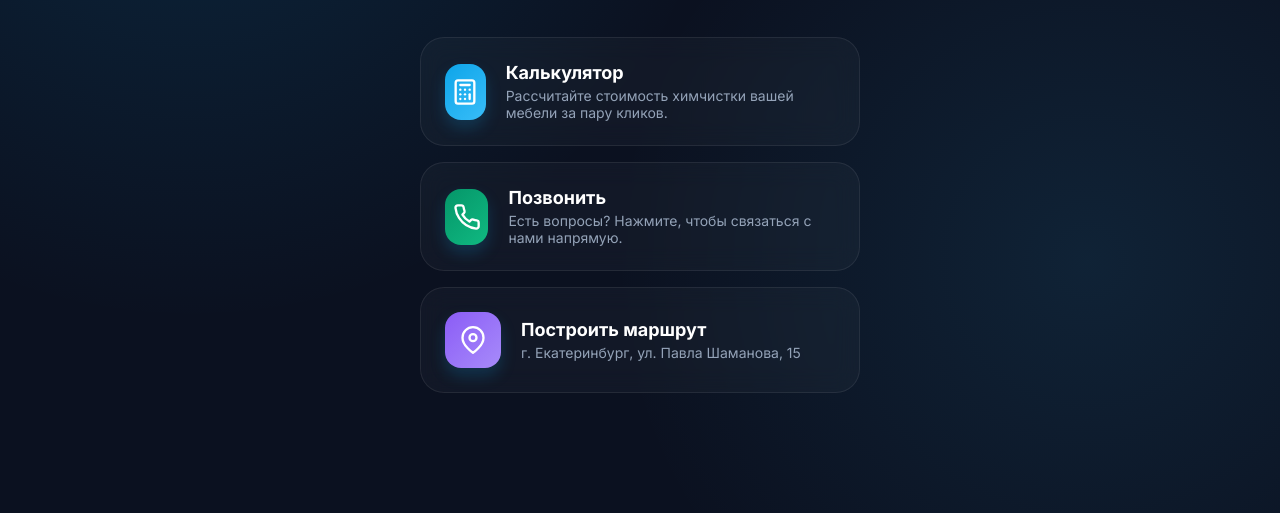
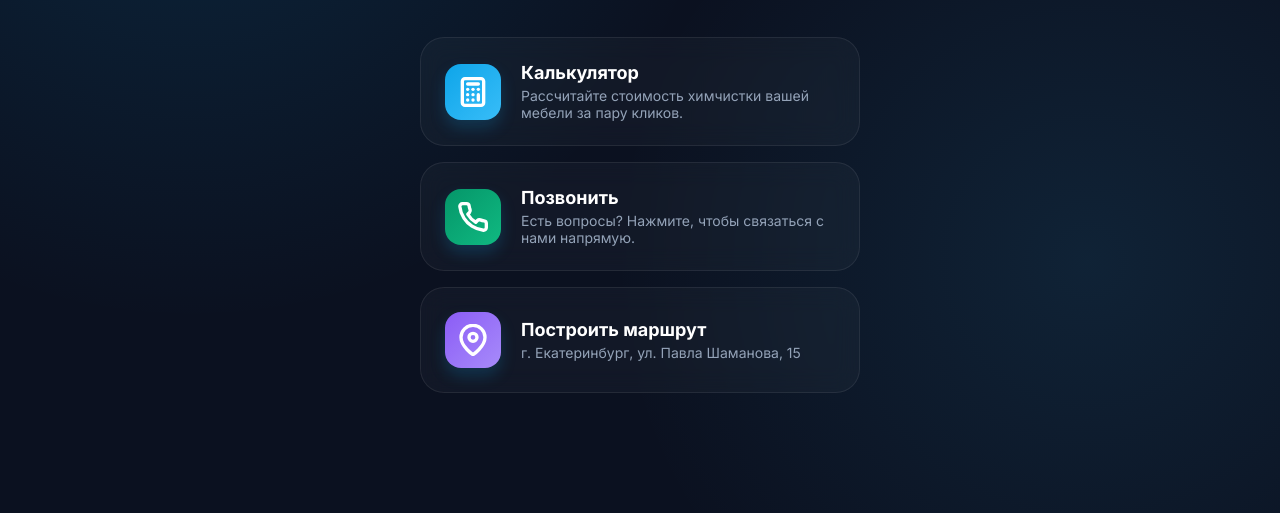
Before and after one commit to rechkalovIvan/max-mini-app, a plain HTML site: page index.html in a window 1280 px wide. Shown: the part 219-732 px from the top of the page. Drawn offline with Linux system fonts and the light colour scheme.

Commit message:
Fixed icon rendering: increased size, stroke weight and added flex-shrink

```diff
--- a/index.html
+++ b/index.html
@@ -122,6 +122,7 @@
             justify-content: center;
             color: white;
             box-shadow: 0 8px 16px rgba(14, 165, 233, 0.2);
+            flex-shrink: 0;
         }
 
         .card-content h3 {
@@ -174,7 +175,7 @@
     <div class="menu-grid">
         <a href="calculator.html" class="menu-card animate-in" style="animation-delay: 0.4s">
             <div class="card-icon">
-                <svg width="28" height="28" viewBox="0 0 24 24" fill="none" stroke="currentColor" stroke-width="2"
+                <svg width="32" height="32" viewBox="0 0 24 24" fill="none" stroke="currentColor" stroke-width="2.5"
                     stroke-linecap="round" stroke-linejoin="round">
                     <rect x="4" y="2" width="16" height="20" rx="2" ry="2"></rect>
                     <line x1="8" y1="6" x2="16" y2="6"></line>
@@ -196,7 +197,7 @@
 
         <a href="tel:+79122745393" class="menu-card animate-in" style="animation-delay: 0.5s">
             <div class="card-icon" style="background: linear-gradient(135deg, #059669, #10b981);">
-                <svg width="28" height="28" viewBox="0 0 24 24" fill="none" stroke="currentColor" stroke-width="2"
+                <svg width="32" height="32" viewBox="0 0 24 24" fill="none" stroke="currentColor" stroke-width="2.5"
                     stroke-linecap="round" stroke-linejoin="round">
                     <path d="M22 16.92v3a2 2 0 0 1-2.18 2 19.79 19.79 0 0 1-8.63-3.07 19.5 19.5 0 0 1-6-6 19.79 19.79 0 0 1-3.07-8.67A2 2 0 0 1 4.11 2h3a2 2 0 0 1 2 1.72 12.84 12.84 0 0 0 .7 2.81 2 2 0 0 1-.45 2.11L8.09 9.91a16 16 0 0 0 6 6l1.27-1.27a2 2 0 0 1 2.11-.45 12.84 12.84 0 0 0 2.81.7A2 2 0 0 1 22 16.92z"></path>
                 </svg>
@@ -209,7 +210,7 @@
 
         <a href="yandexnavi://build_route_on_map?lat_to=56.787339&lon_to=60.518042" class="menu-card animate-in" style="animation-delay: 0.6s">
             <div class="card-icon" style="background: linear-gradient(135deg, #8b5cf6, #a78bfa);">
-                <svg width="28" height="28" viewBox="0 0 24 24" fill="none" stroke="currentColor" stroke-width="2"
+                <svg width="32" height="32" viewBox="0 0 24 24" fill="none" stroke="currentColor" stroke-width="2.5"
                     stroke-linecap="round" stroke-linejoin="round">
                     <path d="M21 10c0 7-9 13-9 13s-9-6-9-13a9 9 0 0 1 18 0z"></path>
                     <circle cx="12" cy="10" r="3"></circle>
```
